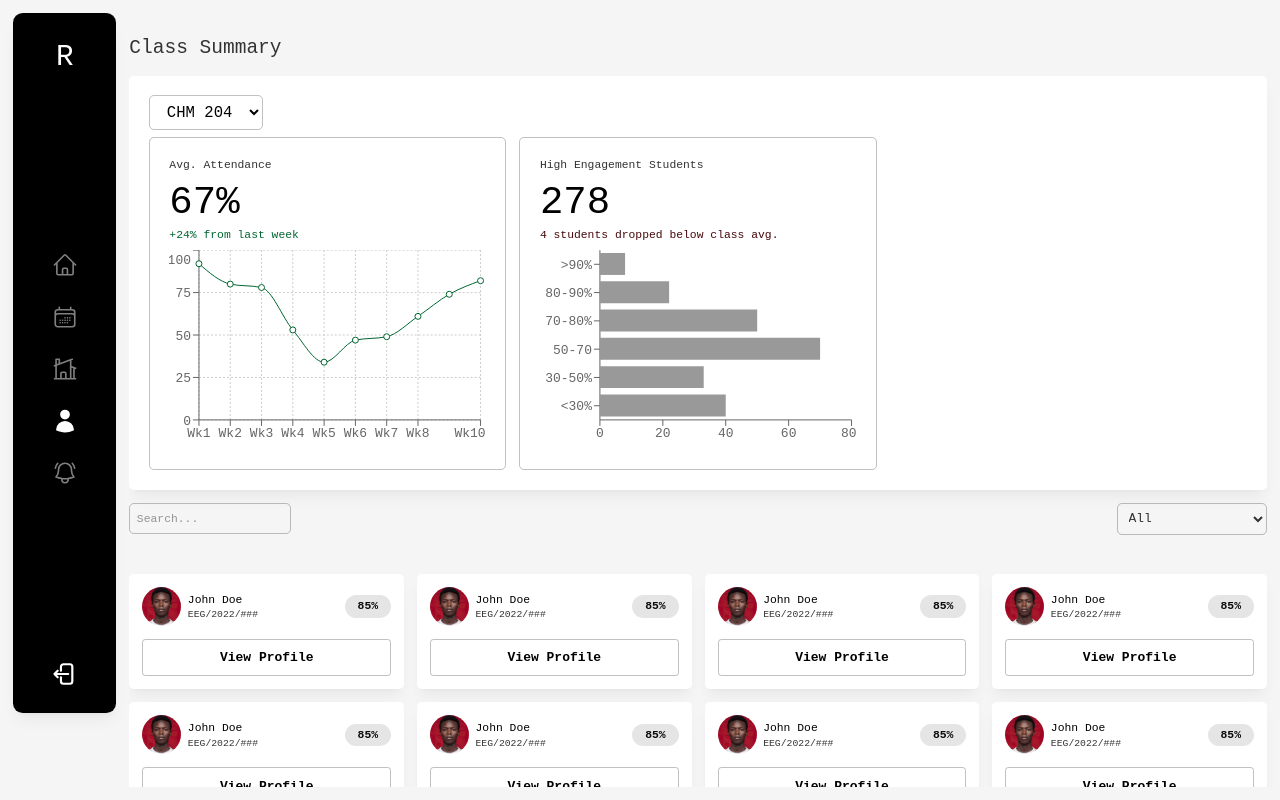
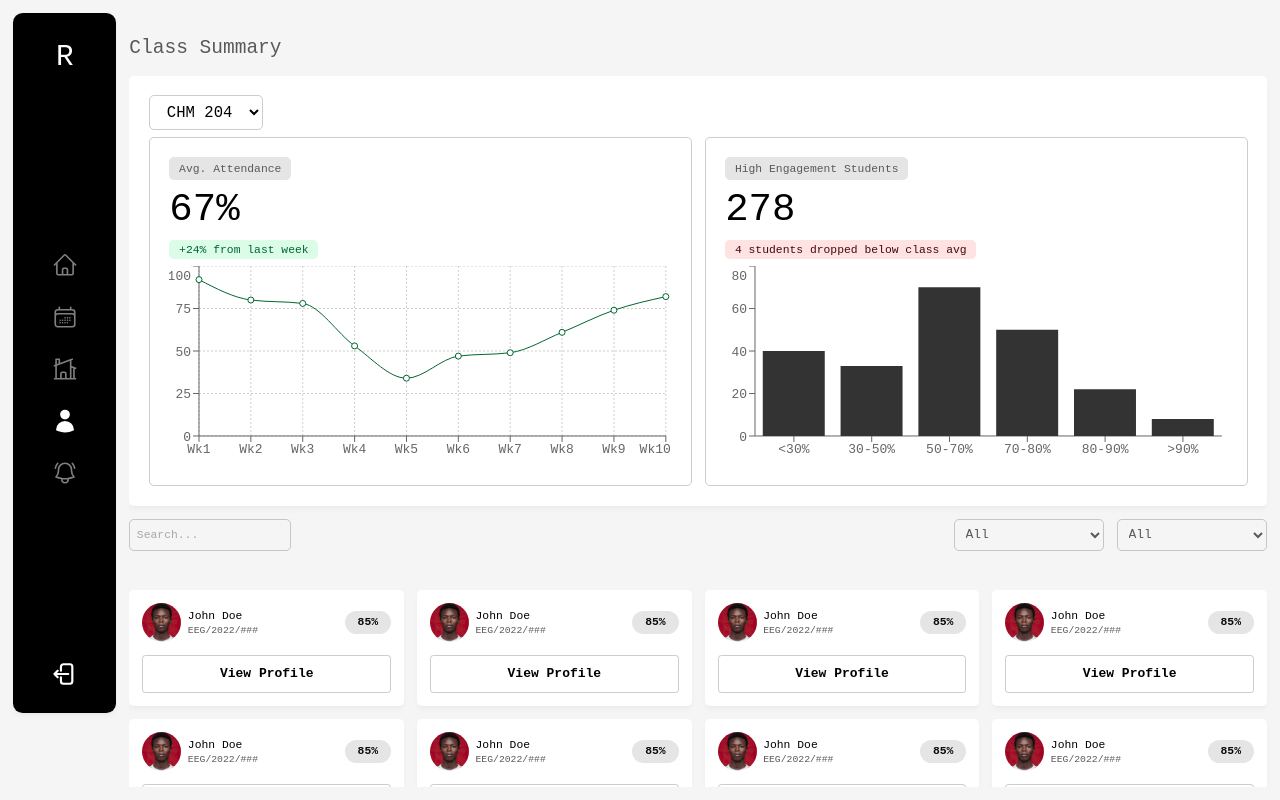
Before and after one commit to Sam-3l/Roomify, a React (Vite) app in the folder Frontend/: page / in a window 1280 px wide. Both pictures are taken after a click on the label 64 px from the left and 421 px from the top of the page. Built offline with nearby package versions, Linux system fonts and the light colour scheme; no server answers.

Commit message:
feat: update page title to 'Roomify', enhance ClassSummary layout, and improve Profile component filters for better user experience

```diff
--- a/Frontend/index.html
+++ b/Frontend/index.html
@@ -7,7 +7,7 @@
       href="/vite.svg" />
     <meta name="viewport"
       content="width=device-width, initial-scale=1.0" />
-    <title>Vite + React</title>
+    <title>Roomify</title>
   </head>
   <body class="w-screen overflow-x-hidden">
     <div id="root"></div>
--- a/Frontend/src/components/Dashboard/ClassSummary.jsx
+++ b/Frontend/src/components/Dashboard/ClassSummary.jsx
@@ -9,20 +9,20 @@ export default function ClassSummary(){
                 <option value="CHM 204" className="p-2">CHM 204</option>
                 <option value="CHM 204" className="p-2">CHM 204</option>
                </select>
-                <div className="grid grid-cols-1 lg:grid-cols-3 gap-4">
+                <div className="grid grid-cols-1 lg:grid-cols-2 gap-4">
                     <div className="col-span-1 flex flex-col border gap-2 border-primary/30 p-6 rounded-md ">
-                        <p className="text-sm">Avg. Attendance</p>
-                        <div className="flex flex-col gap">
+                        <p className="text-sm p-1 px-3 rounded-md bg-neutral-200 w-fit">Avg. Attendance</p>
+                        <div className="flex flex-col gap-2">
                             <p className="text-3xl text-secondary">67%</p>
-                            <p className="text-sm text-green-800">+24% from last week</p>
+                            <p className="text-sm text-green-800 p-0.5 px-3 rounded-md bg-green-100 w-fit">+24% from last week</p>
                             </div>
                         <AttendanceChart/>
                     </div>
                     <div className="col-span-1 flex flex-col border gap-2 border-primary/30 p-6 rounded-md ">
-                        <p className="text-sm">High Engagement Students</p>
-                        <div className="flex flex-col gap">
+                        <p className="text-sm p-1 px-3 rounded-md bg-neutral-200 w-fit" title="Students with attendance above the class average">High Engagement Students</p>
+                        <div className="flex flex-col gap-2">
                             <p className="text-3xl text-secondary">278</p>
-                            <p className="text-sm text-red-950">4 students dropped below class avg.</p>
+                            <p className="text-sm text-red-950 p-0.5 px-3 rounded-md bg-red-100 w-fit">4 students dropped below class avg</p>
                             </div>
                         <EngagementChart/>
                     </div>
--- a/Frontend/src/components/Dashboard/Profile.jsx
+++ b/Frontend/src/components/Dashboard/Profile.jsx
@@ -15,18 +15,35 @@ export default function Profile() {
           placeholder="Search..."
           name="search"
         />
+
+        <div className="flex gap-4">
           <select
-          name="course"
-          id="course"
+            name="department"
+            id="department"
+            defaultValue="All"
+            className="w-[150px] p-2  rounded-md border border-primary/30 outline-none"
+          >
+            <option value="All">All</option>
+            <option value="EEE">EEE</option>
+            <option value="MEE">MEE</option>
+            <option value="CSC">CSC</option>
+            <option value="AGE">AGE</option>
+          </select>
+          <select
+            name="engagement"
+            id="engagement"
             defaultValue="all"
             className="w-[150px] p-2  rounded-md border border-primary/30 outline-none"
           >
             <option value="all">All</option>
-          <option value="once">Once</option>
-          <option value="daily">Daily</option>
-          <option value="weekly">Weekly</option>
-          <option value="custom">Custom</option>
+            <option value="&lt;30%">&lt;30%</option>
+            <option value="30-50%">30-50%</option>
+            <option value="50-70%">50-70%</option>
+            <option value="80-90%">80-90%</option>
+            <option value="&gt;90%">&gt;90%</option>
           </select>
+
+        </div>
       </form>
 
       <div className="grid grid-cols-[repeat(auto-fit,minmax(250px,1fr))] gap-4 w-full">
--- a/Frontend/src/components/Dashboard/charts/EngagementChart.jsx
+++ b/Frontend/src/components/Dashboard/charts/EngagementChart.jsx
@@ -14,24 +14,23 @@ export default function EngagementChart() {
         <BarChart
           width="100%"
           height="100%"
-          layout="vertical"
           margin={{
             right: 5,
           }}
           padding={0}
           data={[
-            { range: ">90%", attendance: 8 },
-            { range: "80-90%", attendance: 22 },
-            { range: "70-80%", attendance: 50 },
-            { range: "50-70", attendance: 70 },
-            { range: "30-50%", attendance: 33 },
-            { range: "<30%", attendance: 40 },
+            { attendance: "<30%", students: 40 },
+            { attendance: "30-50%", students: 33 },
+            { attendance: "50-70%", students: 70 },
+            { attendance: "70-80%", students: 50 },
+            { attendance: "80-90%", students: 22 },
+            { attendance: ">90%", students: 8 },
           ]}
         >
-          <XAxis type="number" />
-          <YAxis dataKey="range" type="category" width={60} />
+          <YAxis type="number" width={30}/>
+          <XAxis dataKey="attendance" type="category"/>
           <Tooltip />
-          <Bar type="monotone" dataKey="attendance" fill="hsl(2,0%,60%)" />
+          <Bar type="monotone" dataKey="students" fill="#333333" />
         </BarChart>
       </ResponsiveContainer>
   );
--- a/Frontend/src/index.css
+++ b/Frontend/src/index.css
@@ -1,8 +1,8 @@
 @import "tailwindcss";
 
 @theme {
-  --color-primary: #333333;
-  --color-secondary: #000000;
+  --color-primary: hsl(0,0%,35%);
+  --color-secondary:hsl(0,0%,0%);
   --color-tertiary: #052659;
   --color-bg: #f5f5f5;
   --font-sans: monospace;
@@ -35,7 +35,7 @@ body{
   @apply border cursor-pointer text-center text-white border-white py-2.5 px-6 rounded font-bold transition duration-300;
 }
 .custom-shadow{
-  @apply shadow-lg shadow-secondary/5
+  @apply shadow-md shadow-secondary/4
 }
 ::-webkit-scrollbar {
   width: 7px;
```
Lines whose indentation alone changed are shown as unchanged.
